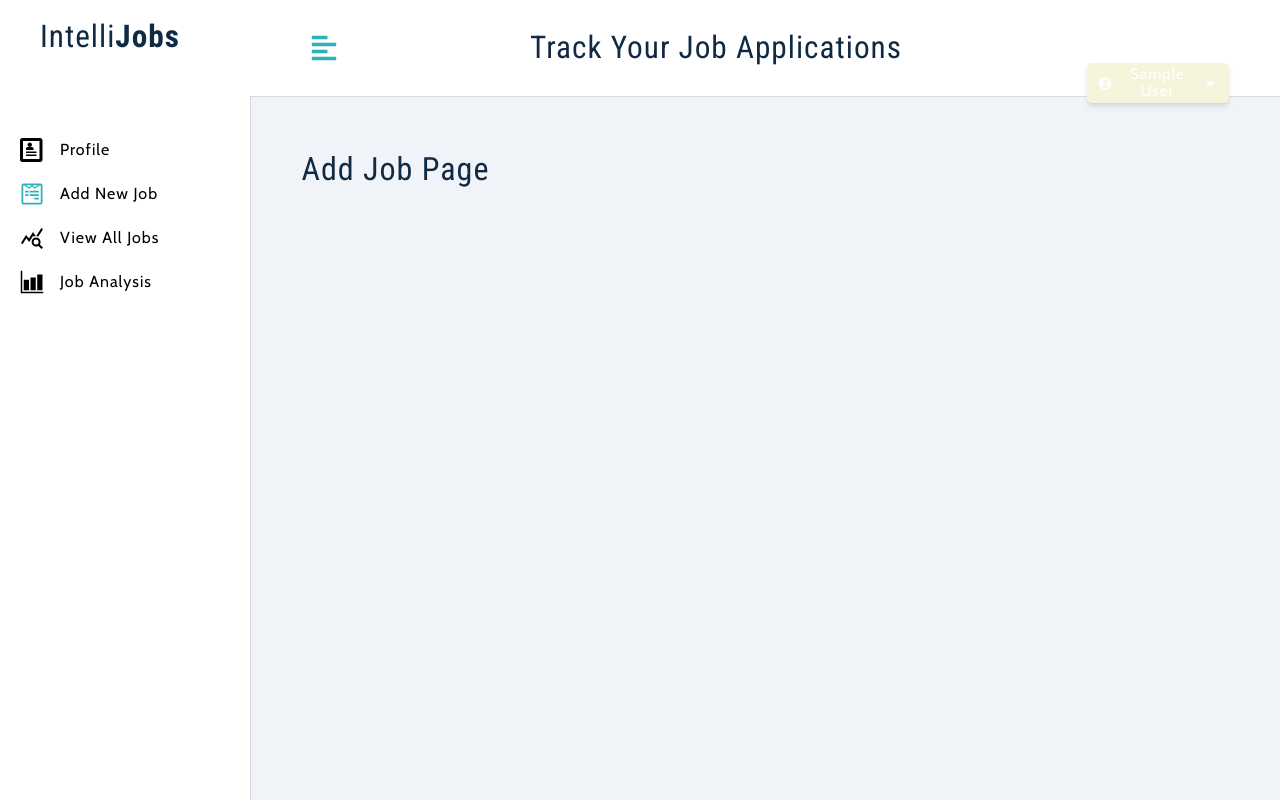
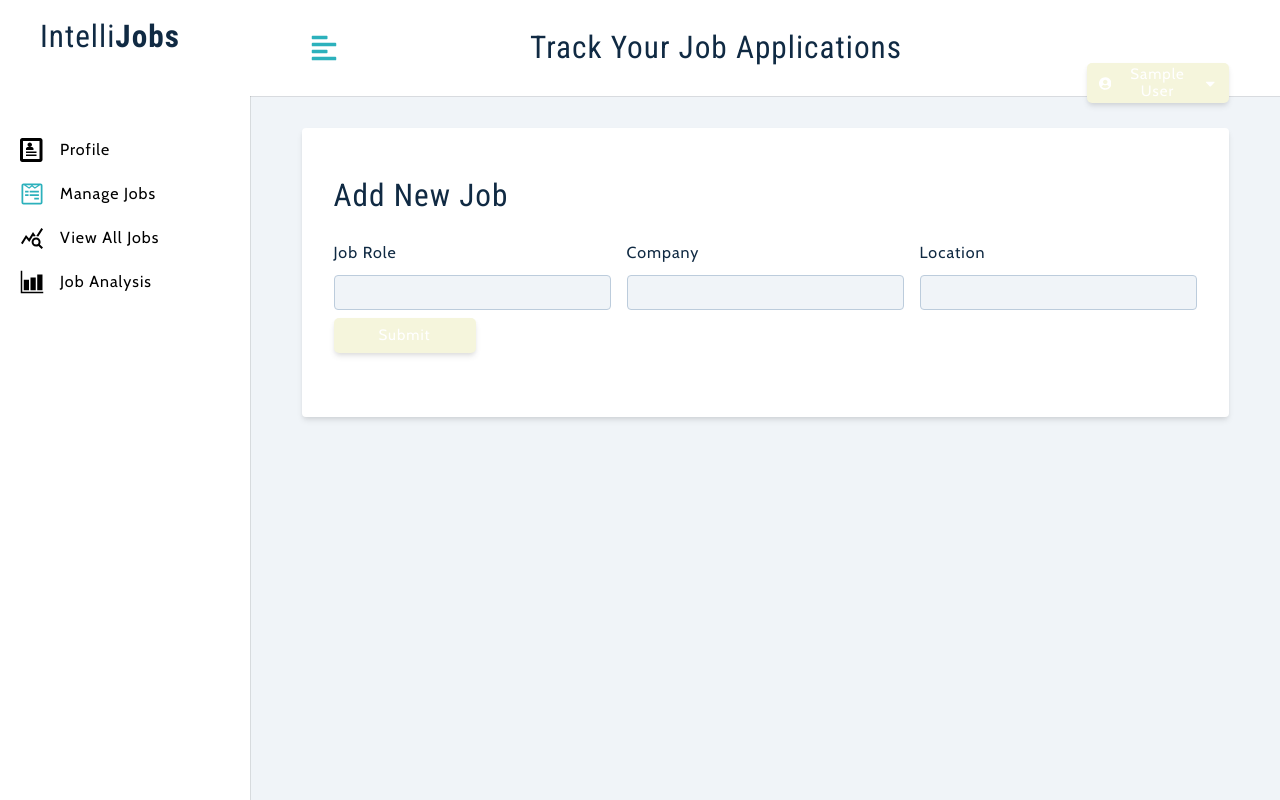
Before and after one commit to SanaaFatemah/Web-Development-Intellijobs, a React (Create React App) app in the folder webapp/: page /add-job in a window 1280 px wide. Built offline with nearby package versions, Linux system fonts and the light colour scheme; sample sign-in values are in the browser's storage.

Commit message:
added add job html elements

```diff
--- a/webapp/src/context/contextApp.js
+++ b/webapp/src/context/contextApp.js
@@ -33,8 +33,16 @@ const State = {
   user: user ? JSON.parse(user) : null,
   token: token,
   userLocation: userLocation || " ",
+  showSidebar: false,
+  isEditing: false,
+  editJobId: "",
+  position: "",
+  company: "",
   jobLocation: userLocation || " ",
-  showSidebar: false,
+  jobTypeOptions: ["Full-Time", "Internship", "Hybrid", "Remote"],
+  jobType: "Full-Time",
+  statusOptions: ["Interview Scheduled", "Rejected", "Awaiting Response"],
+  status: "Awaiting Response",
 };
 
 const ContextApp = React.createContext();
--- a/webapp/src/pages/dashboard/AddJob.js
+++ b/webapp/src/pages/dashboard/AddJob.js
@@ -1,9 +1,84 @@
+import { FormInput, AlertMessage } from "../../components";
+import { useContextApp } from "../../context/contextApp";
+import Wrapper from "../../assets/wrappers/DashboardFormPage";
+
 const AddJob = () => {
-    return (
-        <h1>
-            Add Job Page
-        </h1>
-    )
-}
+  const {
+    isEditing,
+    showAlert,
+    displayAlert,
+    position,
+    company,
+    jobLocation,
+    jobType,
+    jobTypeOptions,
+    status,
+    statusOptions,
+  } = useContextApp();
 
-export default AddJob
+  const handleSubmit = (e) => {
+    e.preventDefault();
+
+    if (!position || !company || !jobLocation) {
+      displayAlert();
+      return;
+    }
+    console.log("create job");
+  };
+
+  const handleJobInput = (e) => {
+    const name = e.target.name;
+    const value = e.target.value;
+    console.log(`${name}:${value}`);
+  };
+
+  return (
+    <Wrapper>
+      <form className="form">
+        <h3>{isEditing ? "Edit Job Status" : "Add New Job"}</h3>
+        {displayAlert && <AlertMessage />}
+
+        {/*HTML element for position field */}
+        <div className="form-center">
+          <FormInput
+            type="text"
+            name="position"
+            labelText="Job Role"
+            value={position}
+            handleChange={handleJobInput}
+          />
+          {/* company */}
+          <FormInput
+            type="text"
+            name="company"
+            value={company}
+            handleChange={handleJobInput}
+          />
+          {/* location */}
+          <FormInput
+            type="text"
+            labelText="location"
+            name="jobLocation"
+            value={jobLocation}
+            handleChange={handleJobInput}
+          />
+          {/* job type */}
+
+          {/* job status */}
+
+          <div className="btn-container">
+            <button
+              className="btn btn-block submit-btn"
+              type="submit"
+              //onClick={handleSubmit}
+            >
+              submit
+            </button>
+          </div>
+        </div>
+      </form>
+    </Wrapper>
+  );
+};
+
+export default AddJob;
--- a/webapp/src/utilities/links.js
+++ b/webapp/src/utilities/links.js
@@ -5,7 +5,7 @@ import { ImProfile } from "react-icons/im";
 
 const links = [
   { id: 1, text: "Profile", path: "profile", icon: <ImProfile /> },
-  { id: 2, text: "Add New Job", path: "add-job", icon: <FaWpforms /> },
+  { id: 2, text: "Manage Jobs", path: "add-job", icon: <FaWpforms /> },
   { id: 3, text: "View All Jobs", path: "all-jobs", icon: <MdQueryStats /> },
   { id: 4, text: "Job Analysis", path: "/", icon: <IoBarChartSharp /> },
 ];
```
